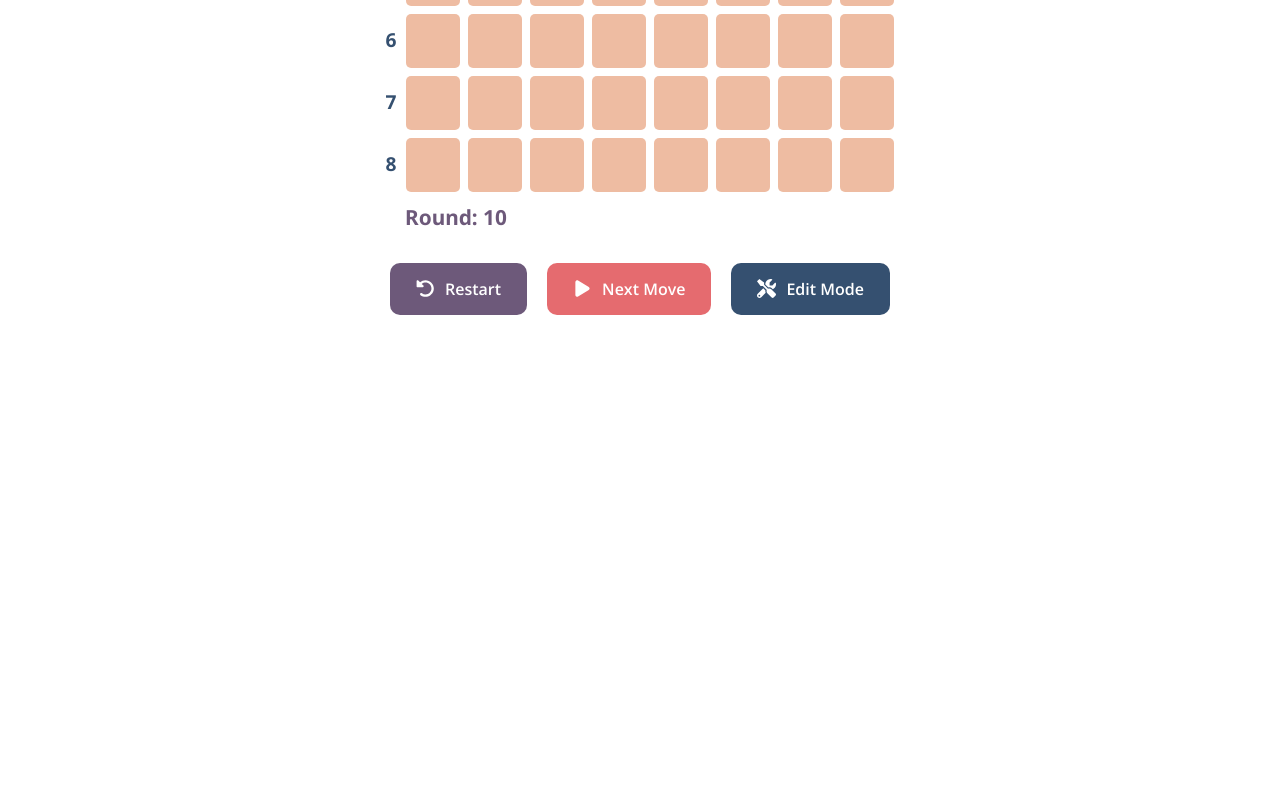
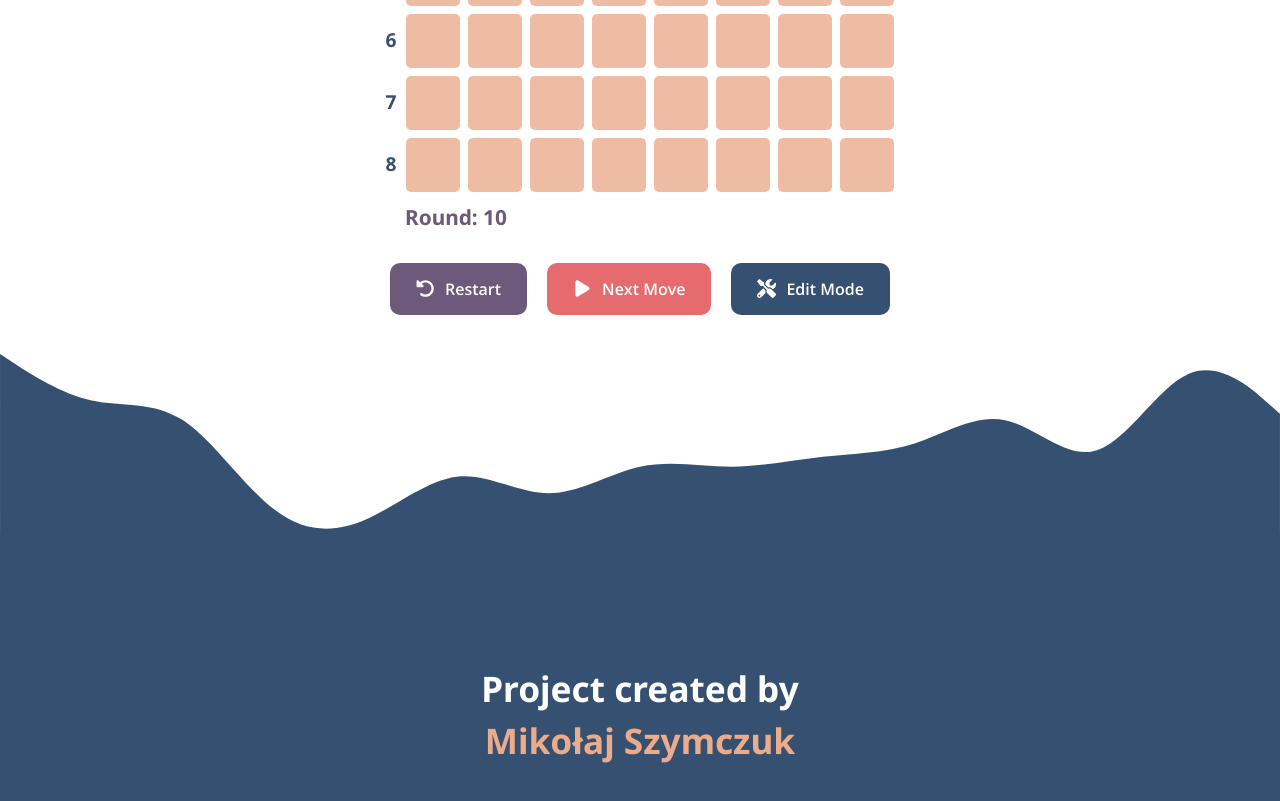
Before and after one commit to mikolajszymczuk1/AntsAndDragons, a Vue app: page / in a window 1280 px wide. Shown: the part 525-1326 px from the top of the page. Before the commit the page ends 840 px from the top, so only its background shows below. Built offline with nearby package versions, Linux system fonts and the light colour scheme.

Commit message:
Created TheFooter component

```diff
--- a/src/App.vue
+++ b/src/App.vue
@@ -11,17 +11,21 @@
     <main>
         <GameView />
     </main>
+
+    <TheFooter />
 </template>
 
 <script>
 import NavigationBar from "@/components/NavigationBar.vue";
 import GameView from "@/views/GameView.vue";
+import TheFooter from "@/components/TheFooter.vue";
 
 export default {
     name: "App",
     components: {
         NavigationBar,
-        GameView
+        GameView,
+        TheFooter
     }
 }
 </script>
--- /dev/null
+++ b/src/components/TheFooter.vue
@@ -0,0 +1,28 @@
+<template>
+    <footer class="mt-[38px] md:mt-[39px]">
+        <!-- Footer wave decoration -->
+        <img class="w-[100%] h-auto md:hidden"
+            src="@/assets/svg/FooterWave-mobile.svg"
+            alt=""
+            title=""
+        >
+
+        <img class="w-[100%] h-auto hidden md:block"
+            src="@/assets/svg/FooterWave-desktop.svg"
+            alt=""
+            title=""
+        >
+        <!-- ---------------------- -->
+
+        <div class="bg-y-in-mn-blue text-[white] text-center font-noto text-[1.3em] font-bold py-[78px] sm:py-[100px] sm:text-[1.5em] md:py-[129px] md:text-[2.2em]">
+            Project created by <br>
+            <span class=" text-tumbleweed">Mikołaj Szymczuk</span>
+        </div>
+    </footer>
+</template>
+
+<script>
+    export default {
+        name: "TheFooter"
+    }
+</script>
```
